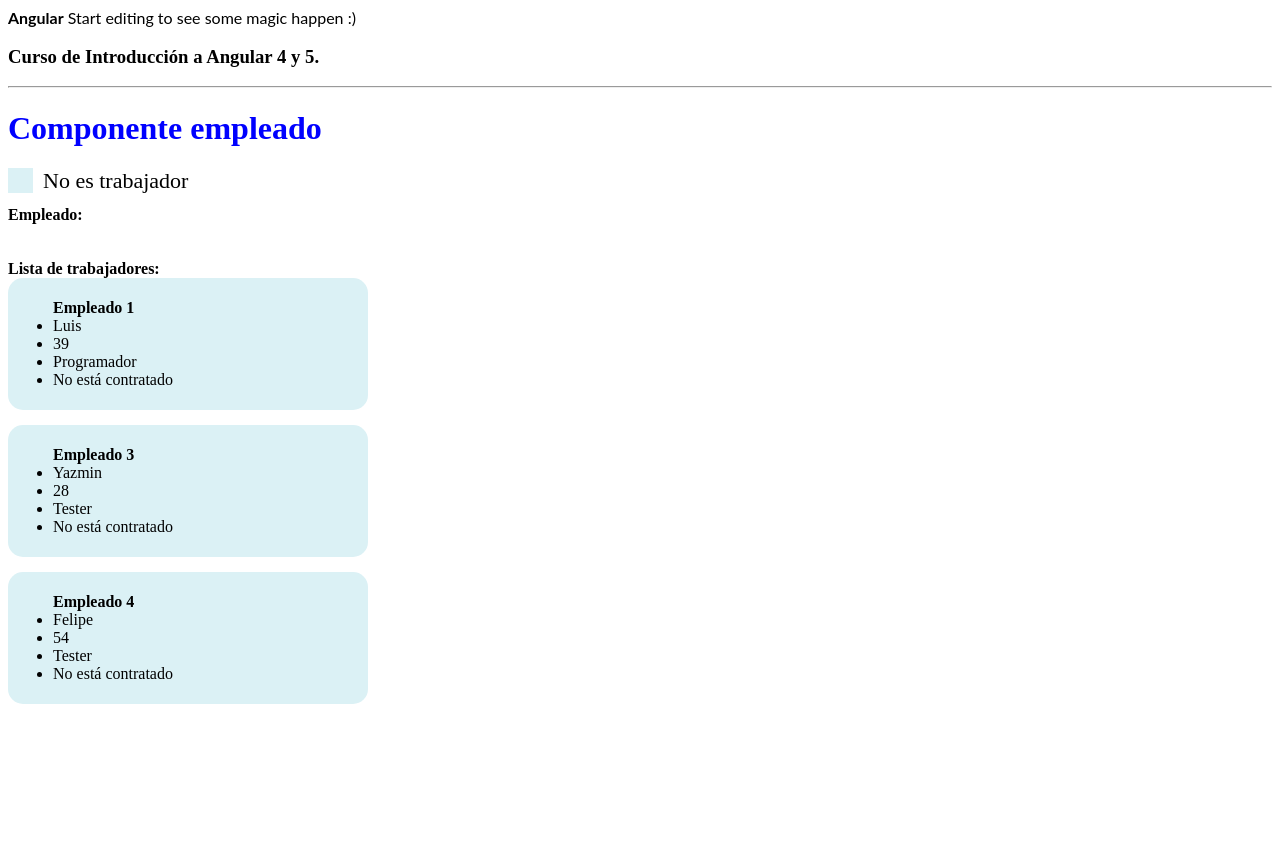
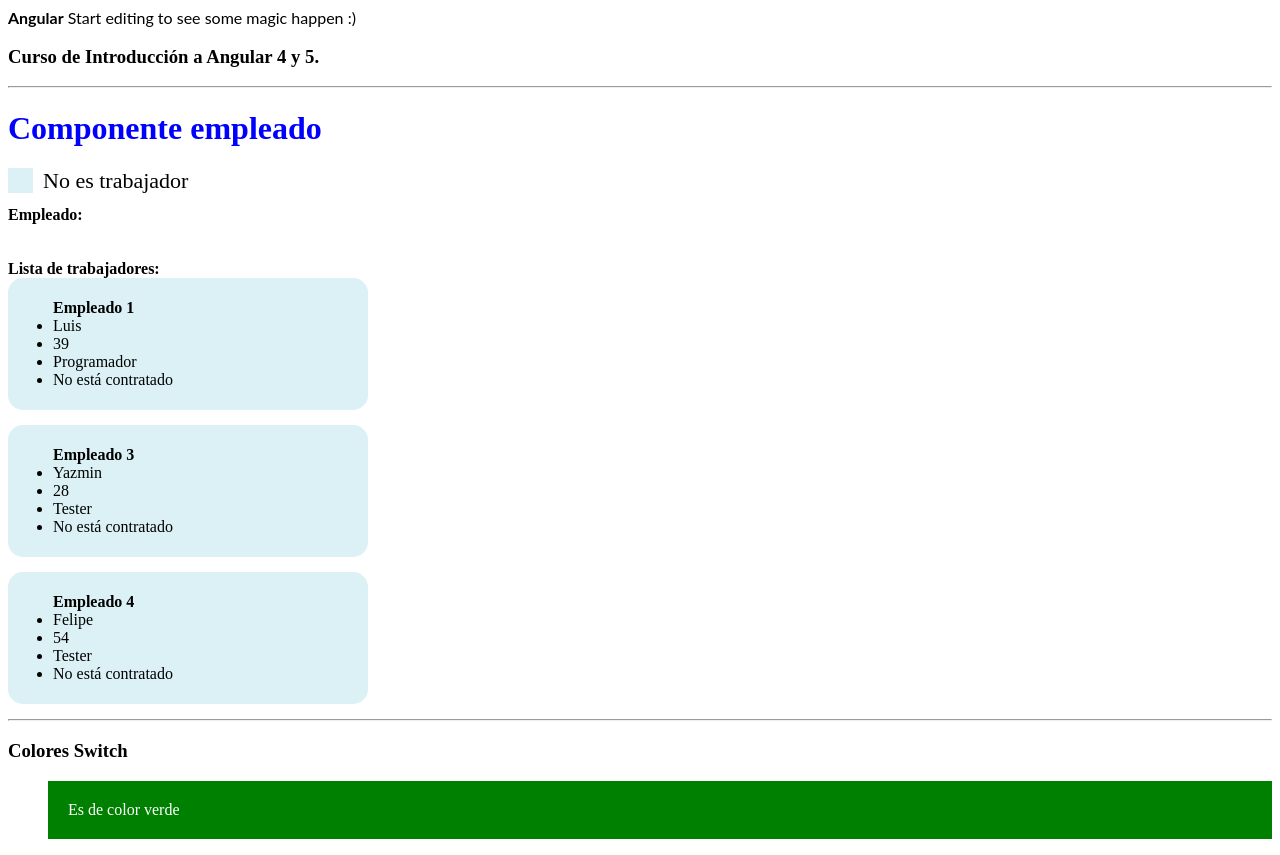
Before and after one commit to lhdzromero/test-angular-stackblitz, an Angular app: page / in a window 1280 px wide. Before the commit the page ends 800 px from the top, so only its background shows below. Built offline with nearby package versions, Linux system fonts and the light colour scheme.

Commit message:
2 files modified

```diff
--- a/src/app/empleados/empleado.component.html
+++ b/src/app/empleados/empleado.component.html
@@ -33,3 +33,15 @@
       </ul>
     </div>
 </div>
+
+<hr/>
+
+<h3>Colores Switch</h3>
+<ul [ngSwitch]="color">
+  <!--Al ser un dato de tipo string va entre '' -->
+  <li *ngSwitchCase="'red'"  [ngStyle]="{'background': color, 'color': 'white', 'padding': '20px' }" > Es de color rojo</li>
+
+  <li *ngSwitchCase="'green'"  [ngStyle]="{'background': color, 'color': 'white', 'padding': '20px' }" > Es de color verde</li>
+
+  <li *ngSwitchCase="'blue'"  [ngStyle]="{'background': color, 'color': 'white', 'padding': '20px' }" > Es de color blue</li>
+</ul>
--- a/src/app/empleados/empleado.component.ts
+++ b/src/app/empleados/empleado.component.ts
@@ -12,7 +12,8 @@ export class EmpleadoComponent{
   public empleado:Empleado;
   public trabajadores:Array<Empleado>;
   public trabajadorExterno:boolean;
-   public theCheckbox = false;
+  public theCheckbox = false;
+  public color:String;
 
   constructor(){
     this.empleado = new Empleado('Veronica', 45, 'Cocinera', true);
@@ -23,8 +24,8 @@ export class EmpleadoComponent{
       new Empleado('Felipe', 54, 'Tester', false),
       new Empleado('Paola', 20, 'Becaria', true)
     ];
-
     this.trabajadorExterno = false;
+    this.color = 'green';
   }
 
   ngOnInit(){
```
